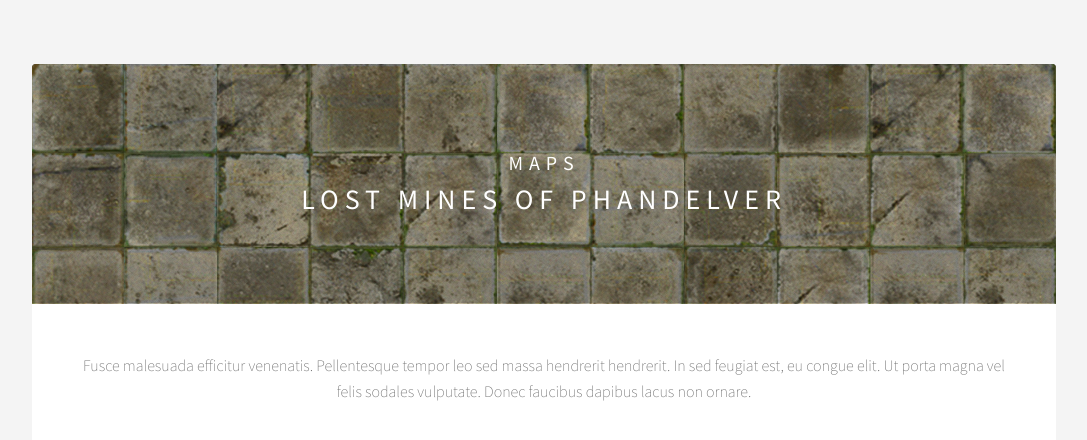
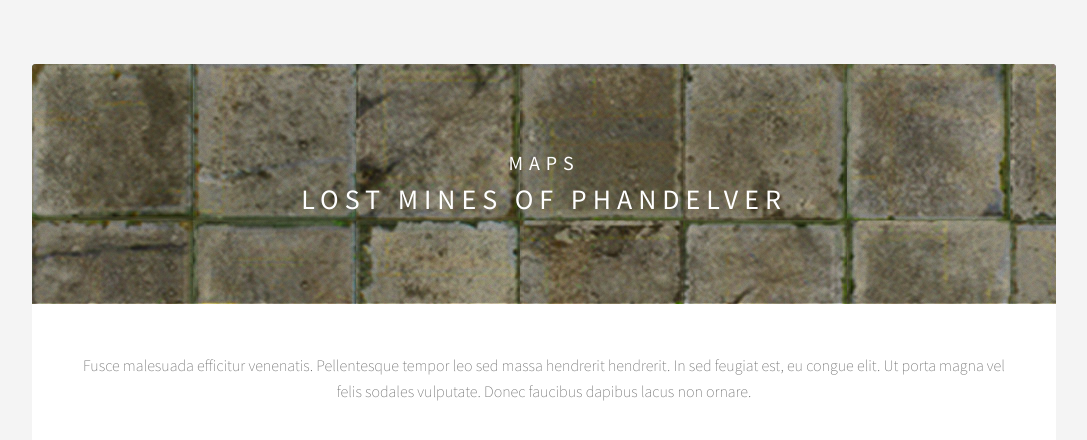
Before and after one commit to tjheslin1/dndrepository, a Jekyll site: the page built from _posts/2018-03-27-Lost-Mines-of-Phandelver.markdown, in a window 1280 px wide. Shown: the top 440 px of the page, without its empty margins (96-1183 px from the left). Built offline with Jekyll 4.4.1, drawn with Linux system fonts in a browser that asks for light colours.

Commit message:
Post image formatting

```diff
--- a/css/main.css
+++ b/css/main.css
@@ -1317,7 +1317,8 @@
 				}
 
 			.post header img {
-					width: 100%;
+					min-width: 100%;
+					min-height: 100%;
 			}
 
 			.post header strong, .post header b {
```
